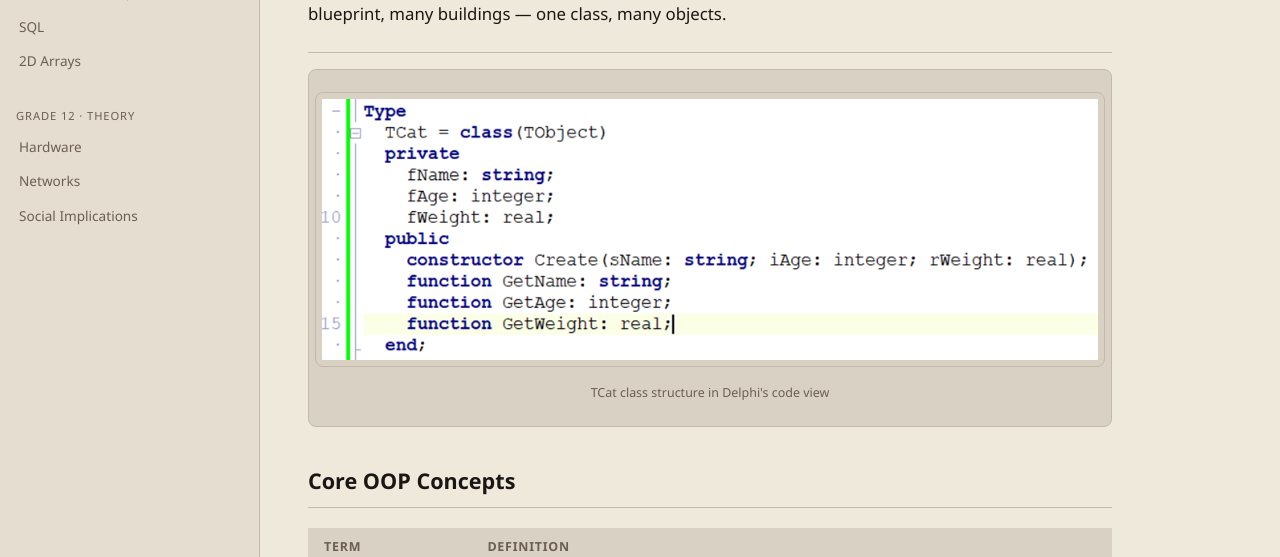
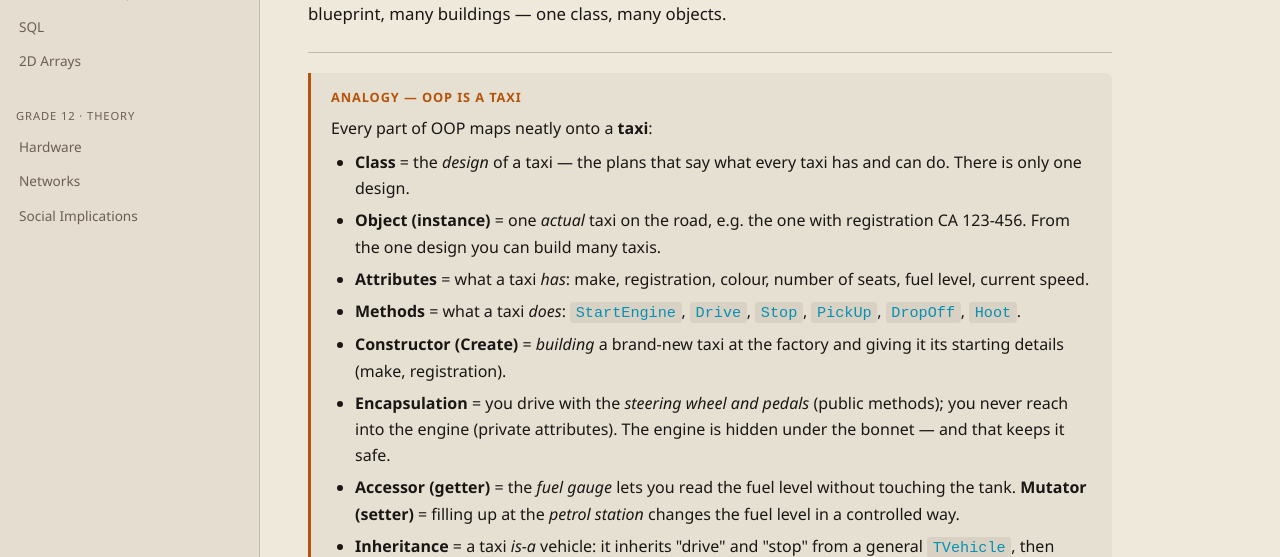
Before and after one commit to mscoetzeeit/it-website, a website: page grade12/oop.html in a window 1280 px wide. Shown: the part 243-800 px from the top of the page. Drawn offline with Linux system fonts and the light colour scheme.

Commit message:
Gr12: add 'OOP is a taxi' analogy
Maps every core OOP concept onto a taxi (owner's own classroom analogy): class =
design, object = an actual taxi, attributes = what it has, methods = what it does,
constructor = building it, encapsulation = pedals not the engine, getter/setter =
fuel gauge / petrol station, inheritance = is-a vehicle, polymorphism = each hoots
its own way.

Co-Authored-By: Claude Opus 4.8 <noreply@anthropic.com>

```diff
--- a/grade12/oop.html
+++ b/grade12/oop.html
@@ -29,6 +29,22 @@
 
     <h1>Object-Oriented Programming (OOP) <span class="grade-badge">Grade 12</span></h1>
     <p class="page-intro">OOP lets you model real-world things as <strong>objects</strong> in code. Think of a <strong>class</strong> as a blueprint (like architectural plans for a house) and an <strong>object</strong> as the actual building made from that plan. One blueprint, many buildings — one class, many objects.</p>
+
+    <div class="callout">
+      <div class="callout-title">ANALOGY — OOP is a taxi</div>
+      <p>Every part of OOP maps neatly onto a <strong>taxi</strong>:</p>
+      <ul>
+        <li><strong>Class</strong> = the <em>design</em> of a taxi — the plans that say what every taxi has and can do. There is only one design.</li>
+        <li><strong>Object (instance)</strong> = one <em>actual</em> taxi on the road, e.g. the one with registration CA&nbsp;123&#8209;456. From the one design you can build many taxis.</li>
+        <li><strong>Attributes</strong> = what a taxi <em>has</em>: make, registration, colour, number of seats, fuel level, current speed.</li>
+        <li><strong>Methods</strong> = what a taxi <em>does</em>: <code>StartEngine</code>, <code>Drive</code>, <code>Stop</code>, <code>PickUp</code>, <code>DropOff</code>, <code>Hoot</code>.</li>
+        <li><strong>Constructor (Create)</strong> = <em>building</em> a brand-new taxi at the factory and giving it its starting details (make, registration).</li>
+        <li><strong>Encapsulation</strong> = you drive with the <em>steering wheel and pedals</em> (public methods); you never reach into the engine (private attributes). The engine is hidden under the bonnet — and that keeps it safe.</li>
+        <li><strong>Accessor (getter)</strong> = the <em>fuel gauge</em> lets you read the fuel level without touching the tank. <strong>Mutator (setter)</strong> = filling up at the <em>petrol station</em> changes the fuel level in a controlled way.</li>
+        <li><strong>Inheritance</strong> = a taxi <em>is&#8209;a</em> vehicle: it inherits "drive" and "stop" from a general <code>TVehicle</code>, then adds its own meter and passenger seats.</li>
+        <li><strong>Polymorphism</strong> = tell any vehicle to <code>Hoot</code> and each does it its own way — a sedan taxi beeps, a minibus blares.</li>
+      </ul>
+    </div>
 
     <figure class="img-center">
       <img src="../images/oop-class-code.png" alt="TCat class structure in Delphi's code view" class="img-center">
```
